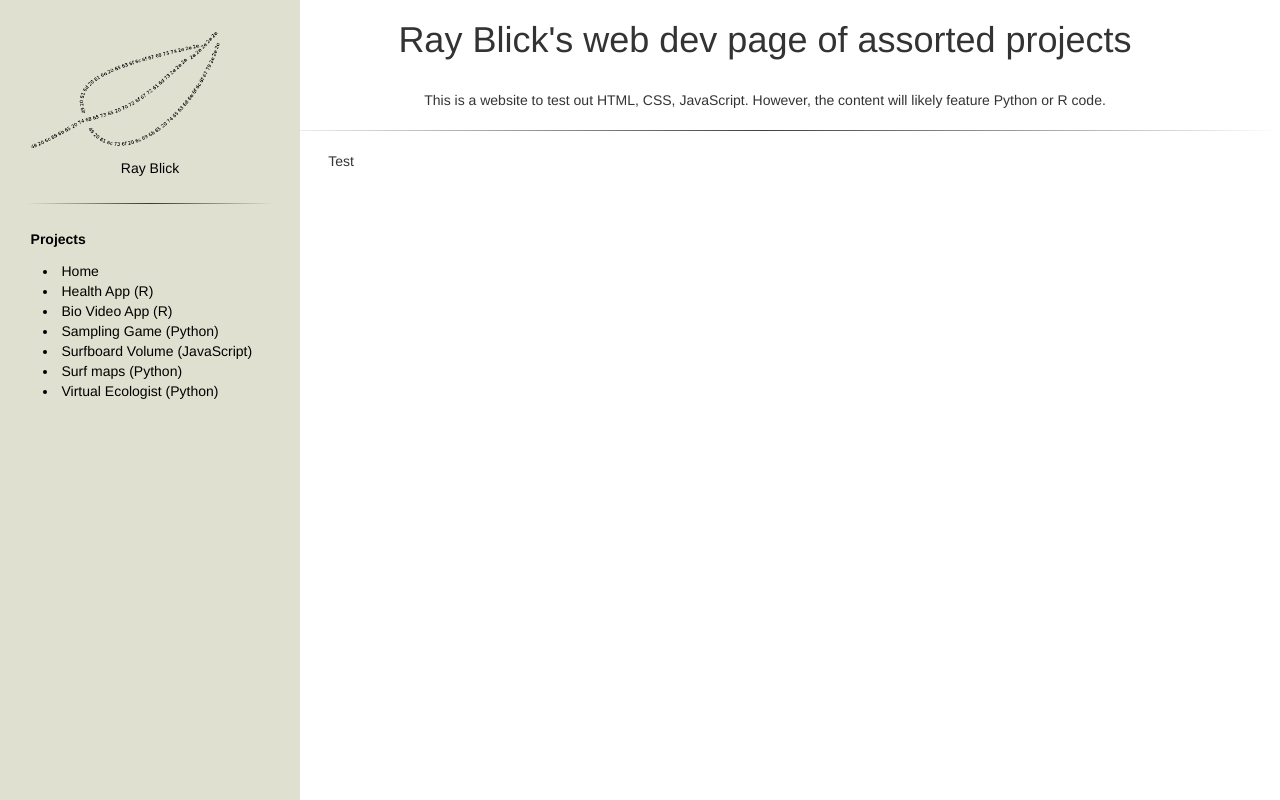
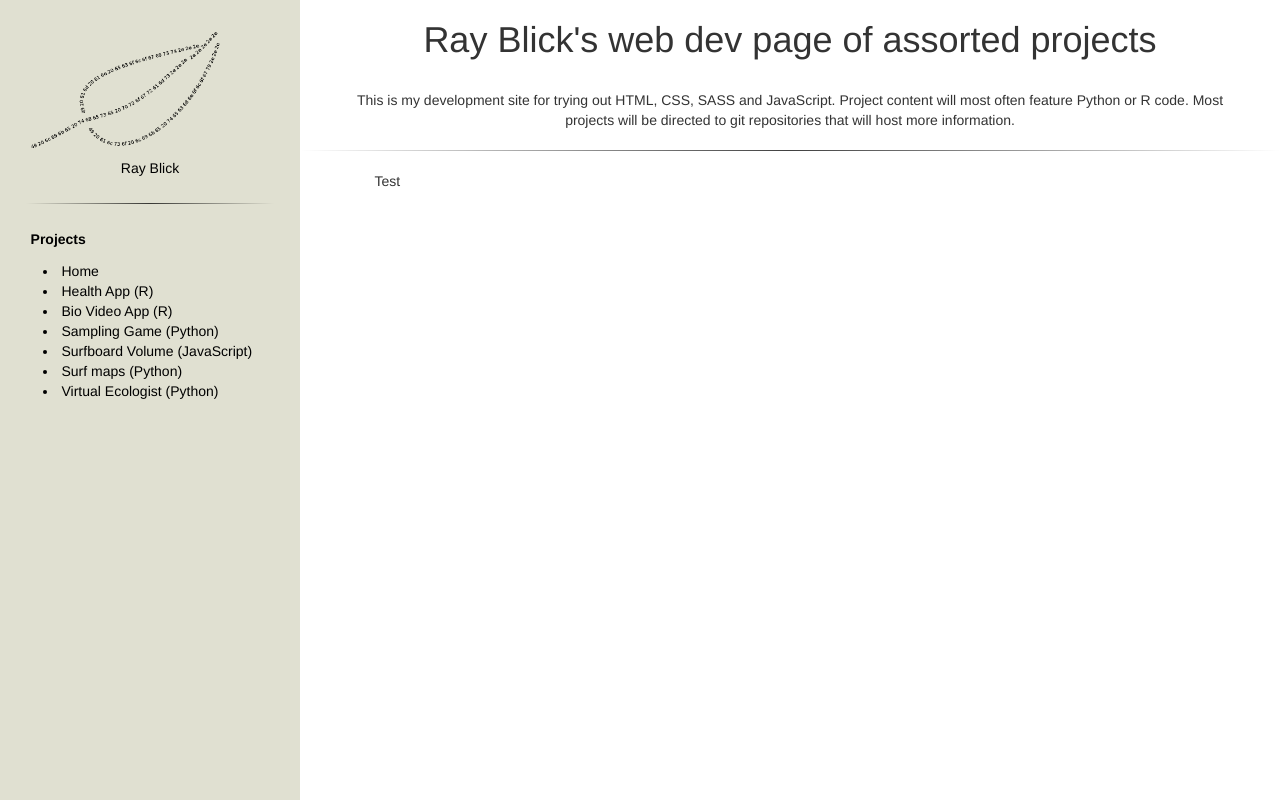
Before and after one commit to rayblick/rayblick.github.io, a plain HTML site: page index.html in a window 1280 px wide. Drawn offline with nearby package versions, Linux system fonts and the light colour scheme; files whose address does not match are found by name.

Commit message:
updates to style and heading objectives

```diff
--- a/css/styles.css
+++ b/css/styles.css
@@ -59,7 +59,7 @@ hr.sectionbreak {
 .title-container{
     /* color added for dev purposes */
     /*background-color: lightgrey;*/
-    padding-left: 250px;
+    padding-left: 300px;
     width: 100%;
     height: 5%;
     display: inline-block;
@@ -72,7 +72,7 @@ hr.sectionbreak {
 
 .maincontent-wrapper{
     height: auto;
-    padding-left: 250px;
+    padding-left: 300px;
 }
 
 .documentation-wrapper{
--- a/index.html
+++ b/index.html
@@ -50,8 +50,10 @@
                 <div class='title-container'>
                     <div class='title-content'>
                         <h1>Ray Blick's web dev page of assorted projects</h1><br>
-                        This is a website to test out HTML, CSS, JavaScript.
-                        However, the content will likely feature Python or R code.
+                        This is my development site for trying out HTML, CSS, SASS and
+                        JavaScript. Project content will most often feature Python or R code.
+                        Most projects will be directed to git repositories that will
+                        host more information.
                     </div>
                 </div>
                 <div class='maincontent-wrapper'>
```
Also changed, not shown: pages/boardvolume.html (+2 -0 lines).
